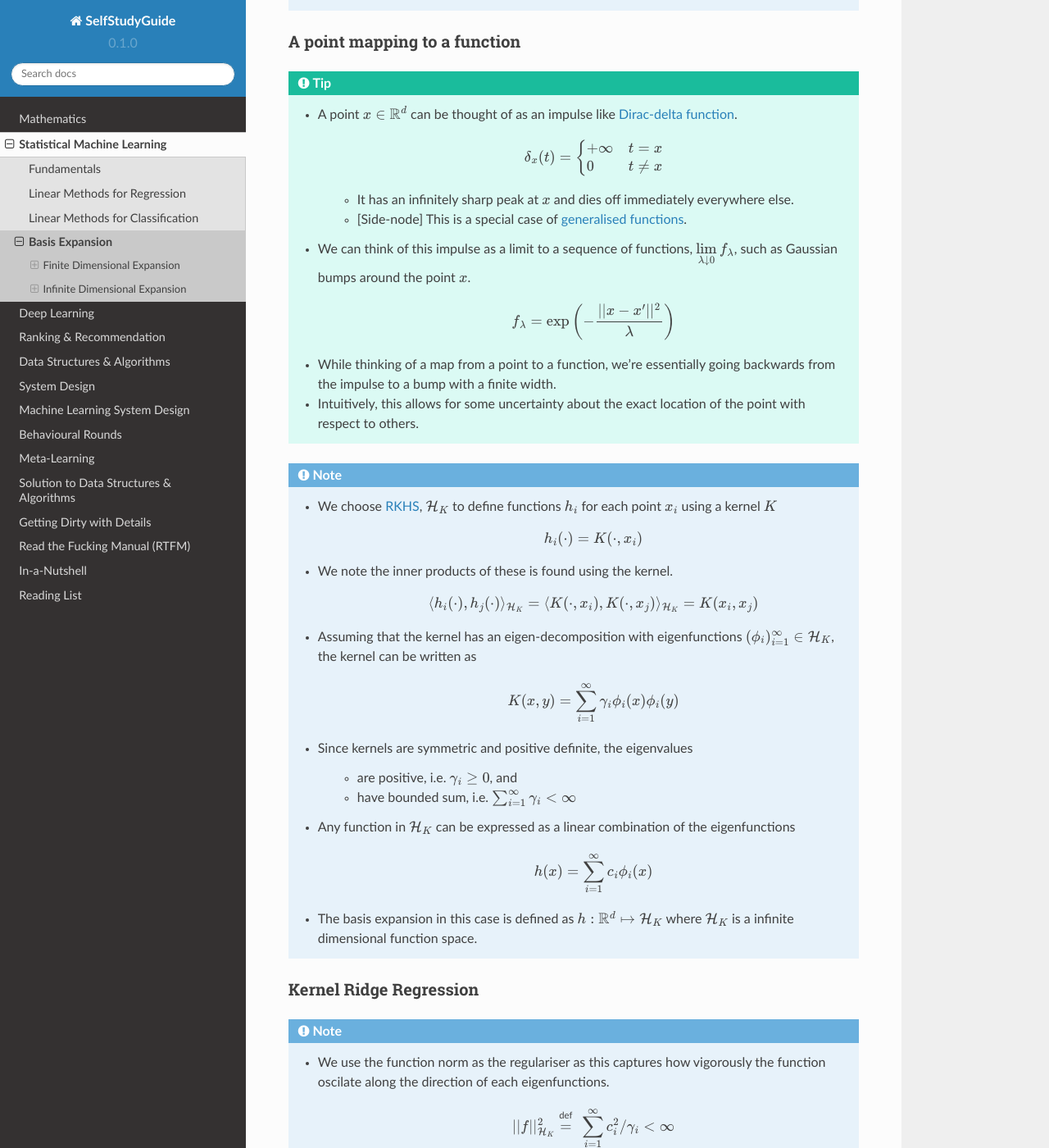
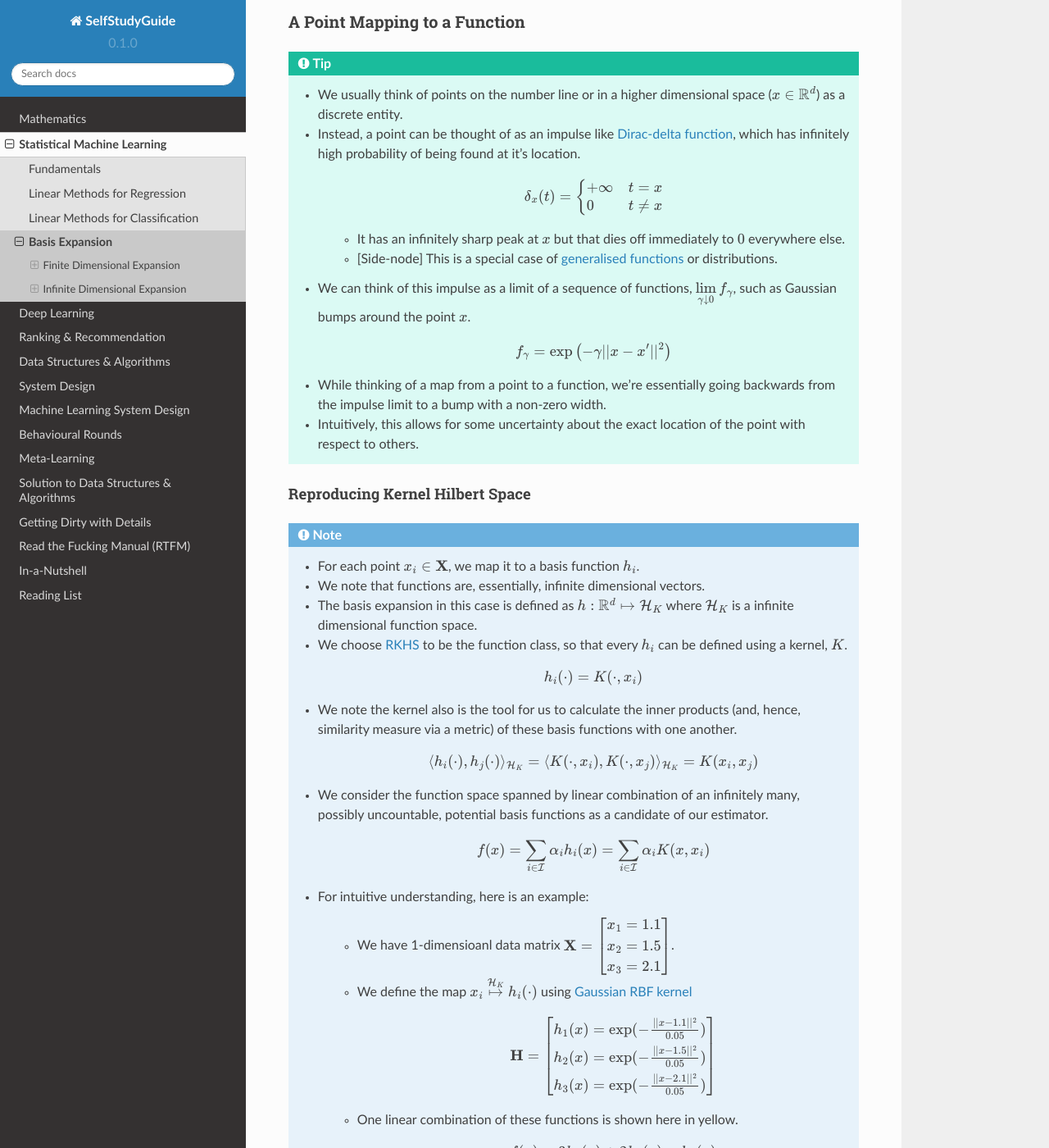
Before and after one commit to uselesstechjunks/leetcode, a Sphinx documentation site: the page built from docs/source/ml/basisexp.rst, in a window 1280 px wide and 1400 px high, scrolled down 5352 px. Shown: the whole window at 82% size. Built offline with Sphinx 7.4.7 and the Read the Docs theme 2.0.0, drawn with Linux system fonts in a browser that asks for light colours; some of the changed text lies outside the part shown.

Commit message:
Update basisexp.rst (#133)
* Update basisexp.rst

* Update basisexp.rst

* Update basisexp.rst

* Update basisexp.rst

* Add files via upload

* Rename Screenshot 2024-04-16 220120.png to 3.png

* Update basisexp.rst

* Update basisexp.rst

* Update basisexp.rst

* Update basisexp.rst

* Add files via upload

* Rename Screenshot 2024-04-16 231108.png to 4.png

* Delete docs/source/img/3.png

* Rename 4.png to 3.png

* Update basisexp.rst

* Update basisexp.rst

* Update basisexp.rst

* Update basisexp.rst

* Update basisexp.rst

* Update basisexp.rst

* Update basisexp.rst

* Update basisexp.rst

* Update basisexp.rst

* Update basisexp.rst

```diff
--- a/docs/source/ml/basisexp.rst
+++ b/docs/source/ml/basisexp.rst
@@ -161,39 +161,71 @@ Infinite Dimensional Expansion
 	* :math:`J(f)` is a regulariser which penalises functions for being too complex (to avoid overfitting).
 	* :math:`\lambda` is the regulariser parameter which controls the trade-off between the bias and the variance.
 
-A point mapping to a function
+A Point Mapping to a Function
 ==================================================================================
 .. tip::
-	* A point :math:`x\in\mathbb{R}^d` can be thought of as an impulse like `Dirac-delta function <https://en.wikipedia.org/wiki/Dirac_delta_function>`_.
+	* We usually think of points on the number line or in a higher dimensional space (:math:`x\in\mathbb{R}^d`) as a discrete entity.
+	* Instead, a point can be thought of as an impulse like `Dirac-delta function <https://en.wikipedia.org/wiki/Dirac_delta_function>`_, which has infinitely high probability of being found at it's location.
 
 		.. math:: \delta_x(t)=\begin{cases}+\infty & t=x \\ 0 & t\neq x\end{cases}
 
-		* It has an infinitely sharp peak at :math:`x` and dies off immediately everywhere else.
-		* [Side-node] This is a special case of `generalised functions <https://en.wikipedia.org/wiki/Generalized_function>`_.
-	* We can think of this impulse as a limit to a sequence of functions, :math:`\lim_\limits{\lambda\downarrow 0} f_\lambda`, such as Gaussian bumps around the point :math:`x`.
+		* It has an infinitely sharp peak at :math:`x` but that dies off immediately to :math:`0` everywhere else.
+		* [Side-node] This is a special case of `generalised functions <https://en.wikipedia.org/wiki/Generalized_function>`_ or distributions.
+	* We can think of this impulse as a limit of a sequence of functions, :math:`\lim_\limits{\gamma\downarrow 0} f_\gamma`, such as Gaussian bumps around the point :math:`x`.
 
-		.. math:: f_\lambda=\exp\left(-\frac{||x-x'||^2}{\lambda}\right)
-	* While thinking of a map from a point to a function, we're essentially going backwards from the impulse to a bump with a finite width.
+		.. math:: f_\gamma=\exp\left(-\gamma||x-x'||^2\right)
+	* While thinking of a map from a point to a function, we're essentially going backwards from the impulse limit to a bump with a non-zero width.
 	* Intuitively, this allows for some uncertainty about the exact location of the point with respect to others.
 
+Reproducing Kernel Hilbert Space
+----------------------------------------------------------------------------------
 .. note::
-	* We choose `RKHS <https://en.wikipedia.org/wiki/Reproducing_kernel_Hilbert_space>`_, :math:`\mathcal{H}_K` to define functions :math:`h_i` for each point :math:`x_i` using a kernel :math:`K`
+	* For each point :math:`x_i\in\mathbf{X}`, we map it to a basis function :math:`h_i`.
+	* We note that functions are, essentially, infinite dimensional vectors.
+	* The basis expansion in this case is defined as :math:`h:\mathbb{R}^d\mapsto\mathcal{H}_K` where :math:`\mathcal{H}_K` is a infinite dimensional function space.
+	* We choose `RKHS <https://en.wikipedia.org/wiki/Reproducing_kernel_Hilbert_space>`_ to be the function class, so that every :math:`h_i` can be defined using a kernel, :math:`K`.
 
 		.. math:: h_i(\cdot)=K(\cdot,x_i)
-	* We note the inner products of these is found using the kernel.
+	* We note the kernel also is the tool for us to calculate the inner products (and, hence, similarity measure via a metric) of these basis functions with one another.
 
 		.. math:: \langle h_i(\cdot), h_j(\cdot)\rangle_{{\mathcal{H}}_K}=\langle K(\cdot,x_i), K(\cdot,x_j)\rangle_{{\mathcal{H}}_K}=K(x_i,x_j)
-	* Assuming that the kernel has an eigen-decomposition with eigenfunctions :math:`(\phi_i)_{i=1}^\infty\in\mathcal{H}_K`, the kernel can be written as
+	* We consider the function space spanned by linear combination of an infinitely many, possibly uncountable, potential basis functions as a candidate of our estimator.
+
+		.. math:: f(x)=\sum_{i\in\mathcal{I}}\alpha_i h_i(x)=\sum_{i\in\mathcal{I}}\alpha_i K(x,x_i)
+	* For intuitive understanding, here is an example:
+
+		* We have 1-dimensioanl data matrix :math:`\mathbf{X}=\begin{bmatrix}x_1=1.1 \\ x_2=1.5 \\ x_3=2.1\end{bmatrix}`.
+		* We define the map :math:`x_i\overset{\mathcal{H}_K}\mapsto h_i(\cdot)` using `Gaussian RBF kernel <https://en.wikipedia.org/wiki/Radial_basis_function_kernel>`_
+
+			.. math:: \mathbf{H}=\begin{bmatrix}h_1(x)=\exp(-\frac{||x-1.1||^2}{0.05}) \\ h_2(x)=\exp(-\frac{||x-1.5||^2}{0.05}) \\ h_3(x)=\exp(-\frac{||x-2.1||^2}{0.05})\end{bmatrix}
+		* One linear combination of these functions is shown here in yellow.
+
+			.. math:: f(x)=3h_1(x)+2h_2(x)-h_3(x)
+
+	.. image:: ../img/3.png
+	  :width: 600
+	  :alt: A linear combination of functions
+
+.. warning::
+	* Reproducing Property: Having an inner product of the function :math:`f` with the reproducing kernel around a point :math:`x` gives back the given function evaluated at that point.
+
+		.. math:: \langle K(\cdot,x),f\rangle_{\mathcal{H}_K}=\langle K(\cdot,x),\sum_{i\in\mathcal{I}} \alpha_i K(x_i,x)\rangle_{\mathcal{H}_K}=f(x)
+	* `Riesz representation theorem <https://en.wikipedia.org/wiki/Riesz_representation_theorem>`_: For each :math:`x`, the above holds true only for a unique :math:`K(\cdot,x)`.
+
+Eigen-decomposition of Linear Space Spanned by Kernel Functions
+----------------------------------------------------------------------------------
+.. note::
+	* From a potentially uncountable number of basis functions, eigen-decomposition reduces the basis functions to a countable case.
+	* Assuming that the kernel has an eigen-decomposition with eigenfunctions :math:`(\phi_i)_{i=1}^\infty\in\mathcal{H}_K`, the kernel also be written in term of these
 
 		.. math:: K(x,y)=\sum_{i=1}^\infty \gamma_i\phi_i(x)\phi_i(y)
-	* Since kernels are symmetric and positive definite, the eigenvalues
+	* Since kernels are **symmetric and positive definite**, the eigenvalues
 
 		* are positive, i.e. :math:`\gamma_i\ge 0`, and
 		* have bounded sum, i.e. :math:`\sum_{i=1}^\infty \gamma_i < \infty`
-	* Any function in :math:`\mathcal{H}_K` can be expressed as a linear combination of the eigenfunctions
+	* Any function :math:`h\in\mathcal{H}_K` can be expressed as a linear combination of the countable eigenfunctions
 
 		.. math:: h(x)=\sum_{i=1}^\infty c_i\phi_i(x)
-	* The basis expansion in this case is defined as :math:`h:\mathbb{R}^d\mapsto\mathcal{H}_K` where :math:`\mathcal{H}_K` is a infinite dimensional function space.
 
 Kernel Ridge Regression
 ==================================================================================
@@ -210,6 +242,13 @@ Kernel Ridge Regression
 
 		.. math:: \hat{f}=\min_{(c_k)_{k=1}^\infty}\left[\sum_{i=1}^N L(y,\left(\sum_{k=1}^\infty c_k\phi_k(x_i)\right))+\lambda \sum_{k=1}^\infty c_i^2/\gamma_i\right]
 	* On a face-value, it seems that we'd need to estimate an infinite number of parameters.
-	* [TODO: Proof?] However, the solution is finite dimensional
+	* [TODO: Proof?] However, the solution reduces to a finite dimensional one from a potentially uncountable one
 
-		.. math:: f(x)=\sum_{i=1}^N\alpha_iK(x,x_i)
+		.. math:: f(x)=\sum_{i=1}^N\alpha_iK(x,x_i)=\mathbf{K}\boldsymbol{\alpha}
+	* The regulariser term is defined as
+
+		.. math:: \lambda||f||_{\mathcal{H}_K}^2=\lambda\langle f,f\rangle_{\mathcal{H}_K}=\sum_{i=1}^N\sum_{j=1}^N K(x_i,x_j)\alpha_i\alpha_j=\lambda\boldsymbol{\alpha}^T\mathbf{K}\boldsymbol{\alpha}
+	* The minimization problem therefore becomes
+
+		.. math:: \hat{f}=\min_{\boldsymbol{\alpha}}L(\mathbf{y}, \mathbf{K}\boldsymbol{\alpha})+\lambda\boldsymbol{\alpha}^T\mathbf{K}\boldsymbol{\alpha}
+	* We note that for MSE loss, this reduces to a generalised ridge regression problem.
```
Also changed, not shown: other parts of docs/source/ml/basisexp.rst (+1 -1 lines), docs/source/img/3.png (added).
